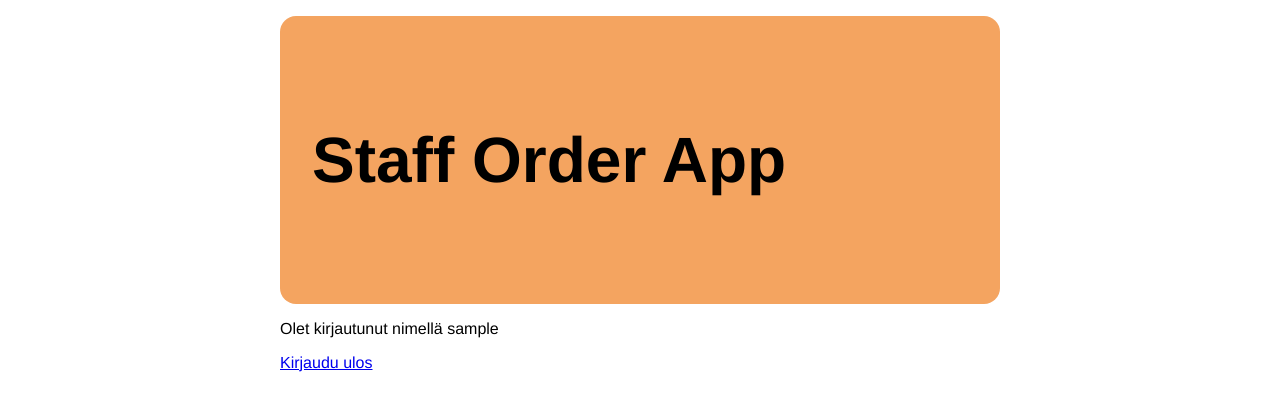
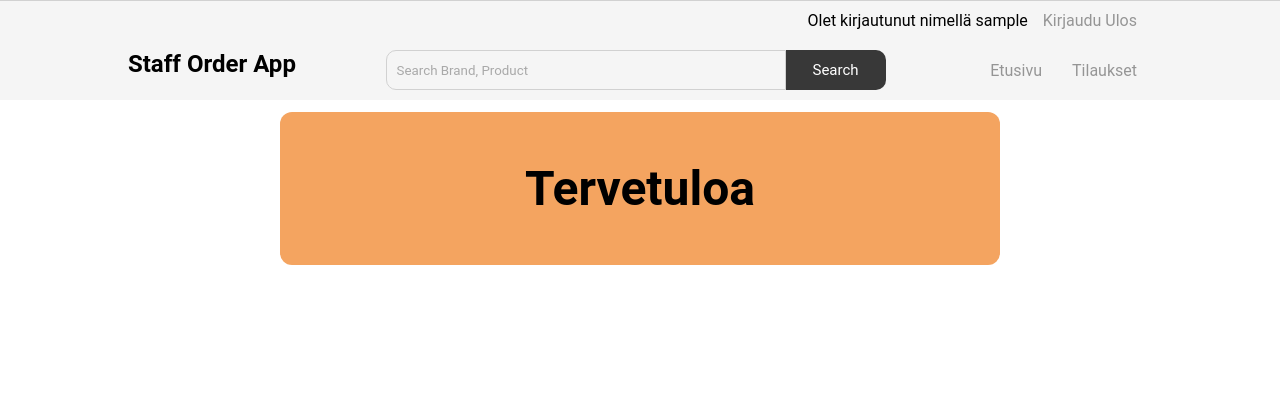
Before and after one commit to imhlas/tsoha-stafforderapp, a Flask app: page / in a window 1280 px wide. Shown: the top 411 px of the page. Run offline with Flask 3, Linux system fonts and the light colour scheme; the visitor is signed in with stand-in values (Sample User, id 1).

Commit message:
UI and UX improvements: styling updates for landing page, add templates for navbar & errors

```diff
--- a/stafforderapp/static/style.css
+++ b/stafforderapp/static/style.css
@@ -1,14 +1,80 @@
+@import 'nav.css';
+
 body {
     margin: auto;
-    max-width: 45em;
-    font-family: 'Helvetica', 'Arial', sans-serif;
+    width: 100%;
+    font-family: 'Roboto', sans-serif;
+}
+
+.main-container {
+  margin: auto;
+  max-width: 45em;
+  font-family: 'Roboto', sans-serif;
+  text-align: center;
 }
 
 .header {
     background: sandybrown;
     font-weight: bold;
     padding: 2em 1em;
-    font-size: 2em;
+    font-size: 1.5em;
     border-radius: .5em;
     margin-top: .5em;
 }
+
+.button {
+  background-color: #383838;;
+  border: none;
+  color: #383838;
+  padding: 10px 20px;
+  text-align: center;
+  text-decoration: none;
+  margin: 4px 2px;
+  cursor: pointer;
+  border-radius: 10px;
+  font-size: 15px;
+  text-transform: capitalize;
+  transition: .5s;
+}
+
+.product-container {
+    margin-top: 2em;
+    display: grid;
+    grid-template-columns: repeat(3, 1fr);
+    gap: 40px;
+    padding: 0;
+}
+
+.product-card {
+    width: 250px;
+    height: 450px;
+    border: 1px solid #ccc;
+    box-shadow: 0 4px 8px rgba(0, 0, 0, 0.1);
+    border-radius: 9px;
+    background-color: #fff;
+}
+
+.product-image img {
+    width: 100%;
+    height: 100%;
+    object-fit: cover;
+}
+
+.add-to-cart-button {
+    display: block;
+    margin: 10px auto;
+    padding: 5px 10px;
+    border: none;
+    border-radius: 5px;
+    background-color: sandybrown;
+    color: #fff;
+    cursor: pointer;
+    transition: background-color .2s;
+}
+
+.product-info {
+    display: flex;
+    flex-direction: column;
+    justify-content: space-between;
+    height: 90px;
+}
--- a/stafforderapp/templates/index.html
+++ b/stafforderapp/templates/index.html
@@ -3,16 +3,39 @@
 <meta name="viewport" content="width=device-width, initial-scale=1">
 
 <body>
-  <div class="header">
-    <h1>Staff Order App</h1>
+
+  {% include 'navbar.html' %}
+
+
+  <div class="main-container">
+    <div class="header">
+      <h1>Tervetuloa</h1>
+    </div>
+
+  {% if session.username %}
+  <p>
+  <div class = "product-container">
+    {% for product in products %}
+      <div class="product-card">
+        <div class="product-image">
+          <img src="{{ url_for('show_image', product_number=product.product_number) }}" alt="{{ product.name }}">
+        </div>
+        <div class="product-info">
+          <h2>{{ product.name }}</h2>
+          <h2>{{product.price}}€</h2>
+        </div>
+        <form method="POST" action="/add_to_cart">
+          <input type="hidden" name="product_id" value="{{ product.id }}">
+          <input type="submit" value="Add to Cart" class="add-to-cart-button">
+        </form>
+      </div>
+    {% endfor %}
+  </div>
+  </p>
+  {% else %}
+    Kirjaudu sisään
+  {% endif %}
+
   </div>
 
-{% if session.username %}
-  <p>Olet kirjautunut nimellä {{ session.username }}</p>
-  <a href="/logout">Kirjaudu ulos</a>
-{% else %}
-
-  <p>Et ole kirjautunut sisään. <a href="/login">Kirjaudu sisään</a> | <a href="/create_user">Luo tunnus</a></p>
-{% endif %}
-
 </body>
--- /dev/null
+++ b/stafforderapp/templates/navbar.html
@@ -0,0 +1,21 @@
+<nav class="navbar">
+  <div class="login-container">
+    {% if session.username %}
+      <p>Olet kirjautunut nimellä {{ session.username }}</p>
+      <a href="/logout" class="link">Kirjaudu ulos</a>
+    {% else %}
+      <a href="/login" class="link">Kirjaudu sisään</a> | <a href="/create_user" class="link">Rekisteröidy</a>
+    {% endif %}
+  </div>
+  <div class="nav">
+    <div class="appname">Staff Order App</div>
+    <div class="search">
+      <input type="text" class="search-box" placeholder="search brand, product">
+      <button class="search-btn">search</button>
+    </div>
+    <div class="nav-items">
+      <a href="/" class="link">Etusivu</a>
+      <a href="/orders" class="link">Tilaukset</a>
+    </div>
+  </div>
+</nav>
```
Also changed, not shown: stafforderapp/templates/error.html (added, +15 -0 lines).
